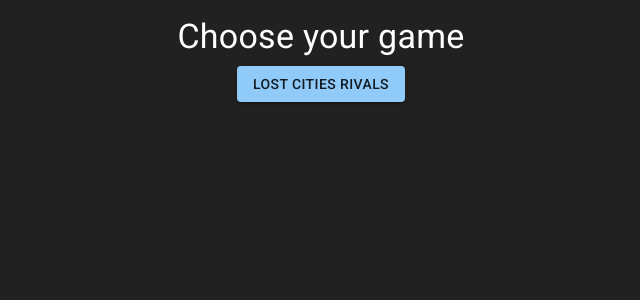
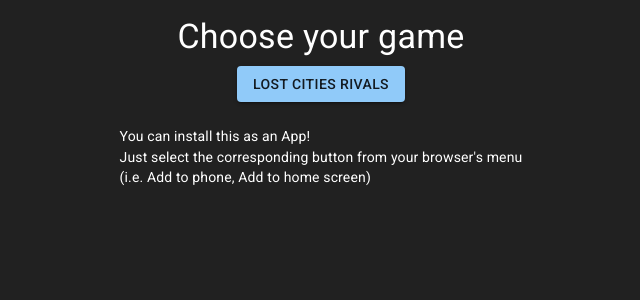
Before and after one commit to themetalfleece/board-game-scores, a React (Create React App) app: page / in a window 1280 px wide. Shown: the top 300 px of the page, without its empty margins (319-959 px from the left). Built offline with nearby package versions, Linux system fonts and the light colour scheme.

Commit message:
add InstallationInfo component

```diff
--- a/src/App.tsx
+++ b/src/App.tsx
@@ -4,6 +4,7 @@
 import "@fontsource/roboto/700.css";
 import { CssBaseline, ThemeProvider } from "@mui/material";
 import { Box } from "@mui/material";
+import { InstallationInfo } from "./components/info/InstallationInfo.component";
 import { RoutedGames } from "./components/routedGames/RoutedGames.router";
 import { theme } from "./theme/theme";
 
@@ -13,6 +14,8 @@
       <CssBaseline>
         <Box m={2}>
           <RoutedGames />
+
+          <InstallationInfo />
         </Box>
       </CssBaseline>
     </ThemeProvider>
--- /dev/null
+++ b/src/components/info/InstallationInfo.component.tsx
@@ -0,0 +1,20 @@
+import { Stack, Typography } from "@mui/material";
+import { isStandalone } from "../../util/isStandalone";
+
+export const InstallationInfo: React.FC<{}> = () => {
+  if (isStandalone()) {
+    return null;
+  }
+
+  return (
+    <Stack alignItems="center" sx={{ mt: 3 }}>
+      <Typography variant="body2">
+        You can install this as an App!
+        <br />
+        Just select the corresponding button from your browser's menu
+        <br />
+        (i.e. Add to phone, Add to home screen)
+      </Typography>
+    </Stack>
+  );
+};
```
